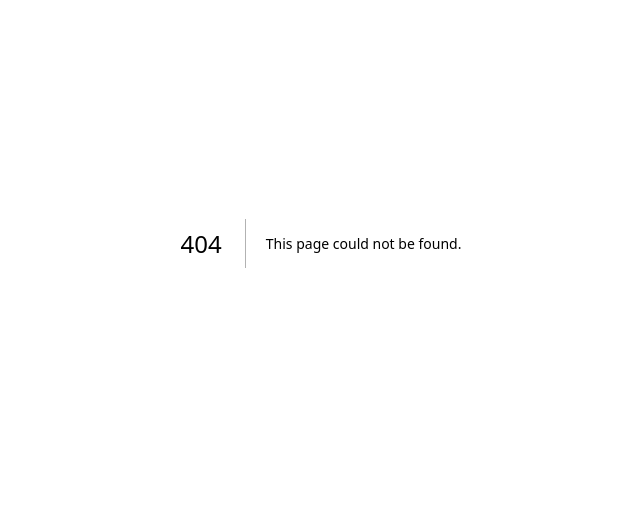
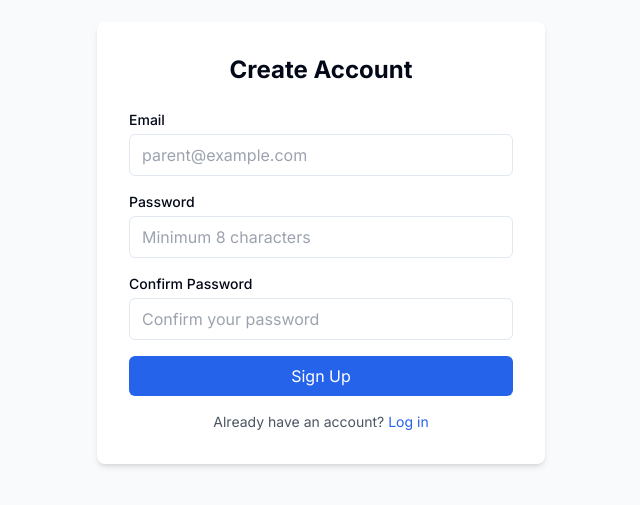
Before and after one commit to MukundaKatta/bustrack, a Next.js app in the folder apps/web/: page /signup in a window 1280 px wide. Before the commit this address had no page. Shown: the part 157-662 px from the top of the page, without its empty margins (319-959 px from the left). Built offline with nearby package versions, Linux system fonts and the light colour scheme.

Commit message:
feat: add parent signup and login pages [BT-08]

```diff
--- /dev/null
+++ b/apps/web/src/app/api/auth/signup/route.ts
@@ -0,0 +1,60 @@
+import { NextResponse } from 'next/server';
+import { prisma } from '@/lib/prisma';
+import bcrypt from 'bcryptjs';
+
+export async function POST(request: Request) {
+  try {
+    const { email, password } = await request.json();
+
+    // Validation
+    if (!email || !password) {
+      return NextResponse.json(
+        { message: 'Email and password are required' },
+        { status: 400 }
+      );
+    }
+
+    if (password.length < 8) {
+      return NextResponse.json(
+        { message: 'Password must be at least 8 characters' },
+        { status: 400 }
+      );
+    }
+
+    // Check if user already exists
+    const existingUser = await prisma.user.findUnique({
+      where: { email },
+    });
+
+    if (existingUser) {
+      return NextResponse.json(
+        { message: 'User with this email already exists' },
+        { status: 400 }
+      );
+    }
+
+    // Hash password
+    const hashedPassword = await bcrypt.hash(password, 10);
+
+    // Create user with 'parent' role
+    const user = await prisma.user.create({
+      data: {
+        email,
+        passwordHash: hashedPassword,
+        role: 'parent',
+        name: email.split('@')[0],
+      },
+    });
+
+    return NextResponse.json(
+      { message: 'User created successfully', userId: user.id },
+      { status: 201 }
+    );
+  } catch (error) {
+    console.error('Signup error:', error);
+    return NextResponse.json(
+      { message: 'Something went wrong' },
+      { status: 500 }
+    );
+  }
+}
--- /dev/null
+++ b/apps/web/src/app/login/page.tsx
@@ -0,0 +1,115 @@
+'use client';
+
+import { useState } from 'react';
+import { useRouter, useSearchParams } from 'next/navigation';
+import { signIn } from 'next-auth/react';
+import Link from 'next/link';
+
+export default function LoginPage() {
+  const router = useRouter();
+  const searchParams = useSearchParams();
+  const registered = searchParams.get('registered');
+
+  const [email, setEmail] = useState('');
+  const [password, setPassword] = useState('');
+  const [error, setError] = useState('');
+  const [loading, setLoading] = useState(false);
+
+  const handleSubmit = async (e: React.FormEvent) => {
+    e.preventDefault();
+    setError('');
+
+    // Validation
+    if (!email || !password) {
+      setError('Email and password are required');
+      return;
+    }
+
+    setLoading(true);
+
+    try {
+      const result = await signIn('credentials', {
+        email,
+        password,
+        redirect: false,
+      });
+
+      if (result?.error) {
+        setError('Invalid email or password');
+        return;
+      }
+
+      // Redirect to map page on success
+      router.push('/map');
+    } catch (err) {
+      setError('Something went wrong. Please try again.');
+    } finally {
+      setLoading(false);
+    }
+  };
+
+  return (
+    <main className="min-h-screen flex items-center justify-center bg-gray-50 p-4">
+      <div className="w-full max-w-md bg-white rounded-lg shadow-md p-8">
+        <h1 className="text-2xl font-bold text-center mb-6">Log In</h1>
+
+        {registered && (
+          <div className="bg-green-100 text-green-700 p-3 rounded mb-4">
+            Account created successfully! Please log in.
+          </div>
+        )}
+
+        {error && (
+          <div className="bg-red-100 text-red-700 p-3 rounded mb-4">
+            {error}
+          </div>
+        )}
+
+        <form onSubmit={handleSubmit} className="space-y-4">
+          <div>
+            <label htmlFor="email" className="block text-sm font-medium mb-1">
+              Email
+            </label>
+            <input
+              id="email"
+              type="email"
+              value={email}
+              onChange={(e) => setEmail(e.target.value)}
+              className="w-full px-3 py-2 border rounded-md focus:outline-none focus:ring-2 focus:ring-blue-500"
+              placeholder="parent@example.com"
+            />
+          </div>
+
+          <div>
+            <label htmlFor="password" className="block text-sm font-medium mb-1">
+              Password
+            </label>
+            <input
+              id="password"
+              type="password"
+              value={password}
+              onChange={(e) => setPassword(e.target.value)}
+              className="w-full px-3 py-2 border rounded-md focus:outline-none focus:ring-2 focus:ring-blue-500"
+              placeholder="Enter your password"
+            />
+          </div>
+
+          <button
+            type="submit"
+            disabled={loading}
+            className="w-full bg-blue-600 text-white py-2 rounded-md hover:bg-blue-700 disabled:bg-blue-300"
+          >
+            {loading ? 'Logging in...' : 'Log In'}
+          </button>
+        </form>
+
+        <p className="text-center mt-4 text-sm text-gray-600">
+          Don't have an account?{' '}
+          <Link href="/signup" className="text-blue-600 hover:underline">
+            Sign up
+          </Link>
+        </p>
+      </div>
+    </main>
+  );
+}
--- /dev/null
+++ b/apps/web/src/app/signup/page.tsx
@@ -0,0 +1,132 @@
+'use client';
+
+import { useState } from 'react';
+import { useRouter } from 'next/navigation';
+import Link from 'next/link';
+
+export default function SignupPage() {
+  const router = useRouter();
+  const [email, setEmail] = useState('');
+  const [password, setPassword] = useState('');
+  const [confirmPassword, setConfirmPassword] = useState('');
+  const [error, setError] = useState('');
+  const [loading, setLoading] = useState(false);
+
+  const handleSubmit = async (e: React.FormEvent) => {
+    e.preventDefault();
+    setError('');
+
+    // Validation
+    if (!email || !password || !confirmPassword) {
+      setError('All fields are required');
+      return;
+    }
+
+    if (password.length < 8) {
+      setError('Password must be at least 8 characters');
+      return;
+    }
+
+    if (password !== confirmPassword) {
+      setError('Passwords do not match');
+      return;
+    }
+
+    setLoading(true);
+
+    try {
+      const res = await fetch('/api/auth/signup', {
+        method: 'POST',
+        headers: { 'Content-Type': 'application/json' },
+        body: JSON.stringify({ email, password }),
+      });
+
+      const data = await res.json();
+
+      if (!res.ok) {
+        setError(data.message || 'Signup failed');
+        return;
+      }
+
+      // Redirect to login on success
+      router.push('/login?registered=true');
+    } catch (err) {
+      setError('Something went wrong. Please try again.');
+    } finally {
+      setLoading(false);
+    }
+  };
+
+  return (
+    <main className="min-h-screen flex items-center justify-center bg-gray-50 p-4">
+      <div className="w-full max-w-md bg-white rounded-lg shadow-md p-8">
+        <h1 className="text-2xl font-bold text-center mb-6">Create Account</h1>
+
+        {error && (
+          <div className="bg-red-100 text-red-700 p-3 rounded mb-4">
+            {error}
+          </div>
+        )}
+
+        <form onSubmit={handleSubmit} className="space-y-4">
+          <div>
+            <label htmlFor="email" className="block text-sm font-medium mb-1">
+              Email
+            </label>
+            <input
+              id="email"
+              type="email"
+              value={email}
+              onChange={(e) => setEmail(e.target.value)}
+              className="w-full px-3 py-2 border rounded-md focus:outline-none focus:ring-2 focus:ring-blue-500"
+              placeholder="parent@example.com"
+            />
+          </div>
+
+          <div>
+            <label htmlFor="password" className="block text-sm font-medium mb-1">
+              Password
+            </label>
+            <input
+              id="password"
+              type="password"
+              value={password}
+              onChange={(e) => setPassword(e.target.value)}
+              className="w-full px-3 py-2 border rounded-md focus:outline-none focus:ring-2 focus:ring-blue-500"
+              placeholder="Minimum 8 characters"
+            />
+          </div>
+
+          <div>
+            <label htmlFor="confirmPassword" className="block text-sm font-medium mb-1">
+              Confirm Password
+            </label>
+            <input
+              id="confirmPassword"
+              type="password"
+              value={confirmPassword}
+              onChange={(e) => setConfirmPassword(e.target.value)}
+              className="w-full px-3 py-2 border rounded-md focus:outline-none focus:ring-2 focus:ring-blue-500"
+              placeholder="Confirm your password"
+            />
+          </div>
+
+          <button
+            type="submit"
+            disabled={loading}
+            className="w-full bg-blue-600 text-white py-2 rounded-md hover:bg-blue-700 disabled:bg-blue-300"
+          >
+            {loading ? 'Creating account...' : 'Sign Up'}
+          </button>
+        </form>
+
+        <p className="text-center mt-4 text-sm text-gray-600">
+          Already have an account?{' '}
+          <Link href="/login" className="text-blue-600 hover:underline">
+            Log in
+          </Link>
+        </p>
+      </div>
+    </main>
+  );
+}
```
Also changed, not shown: 1 other file (tests, documents, lock files or other folders).
